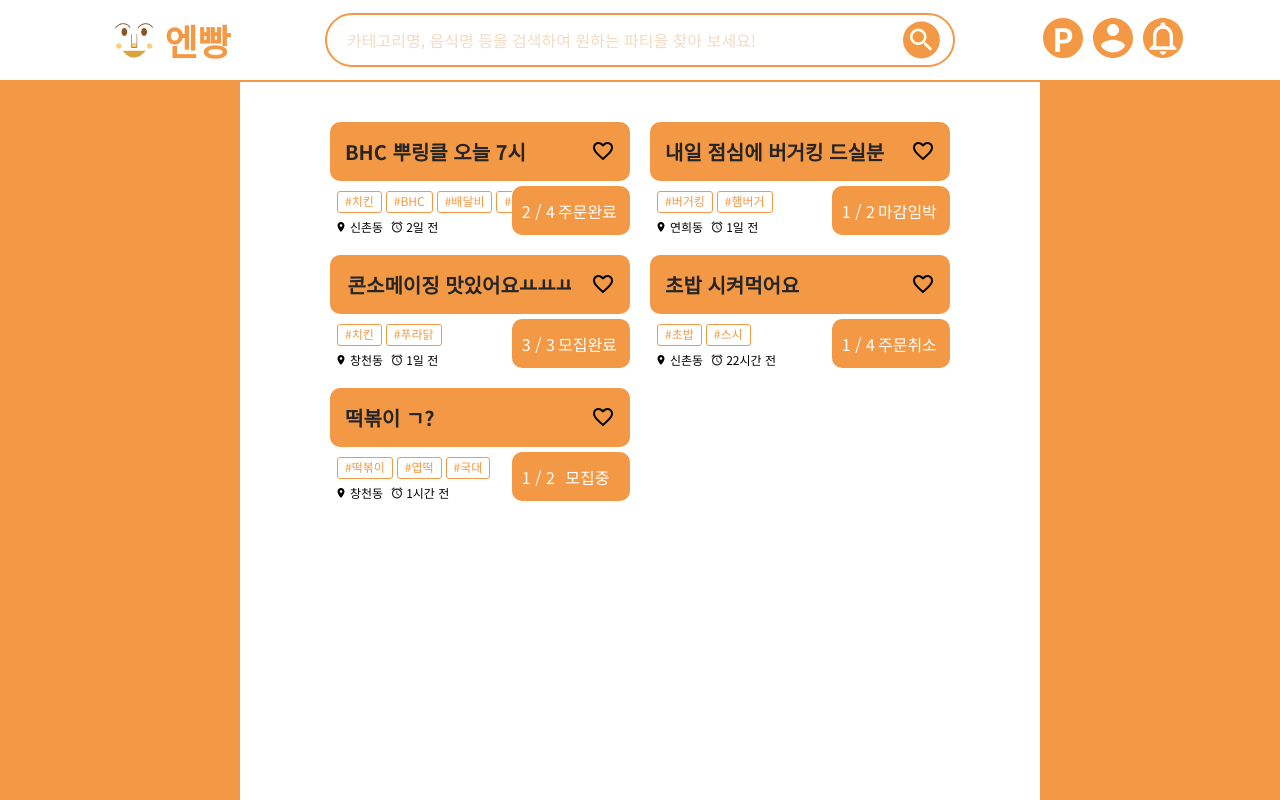
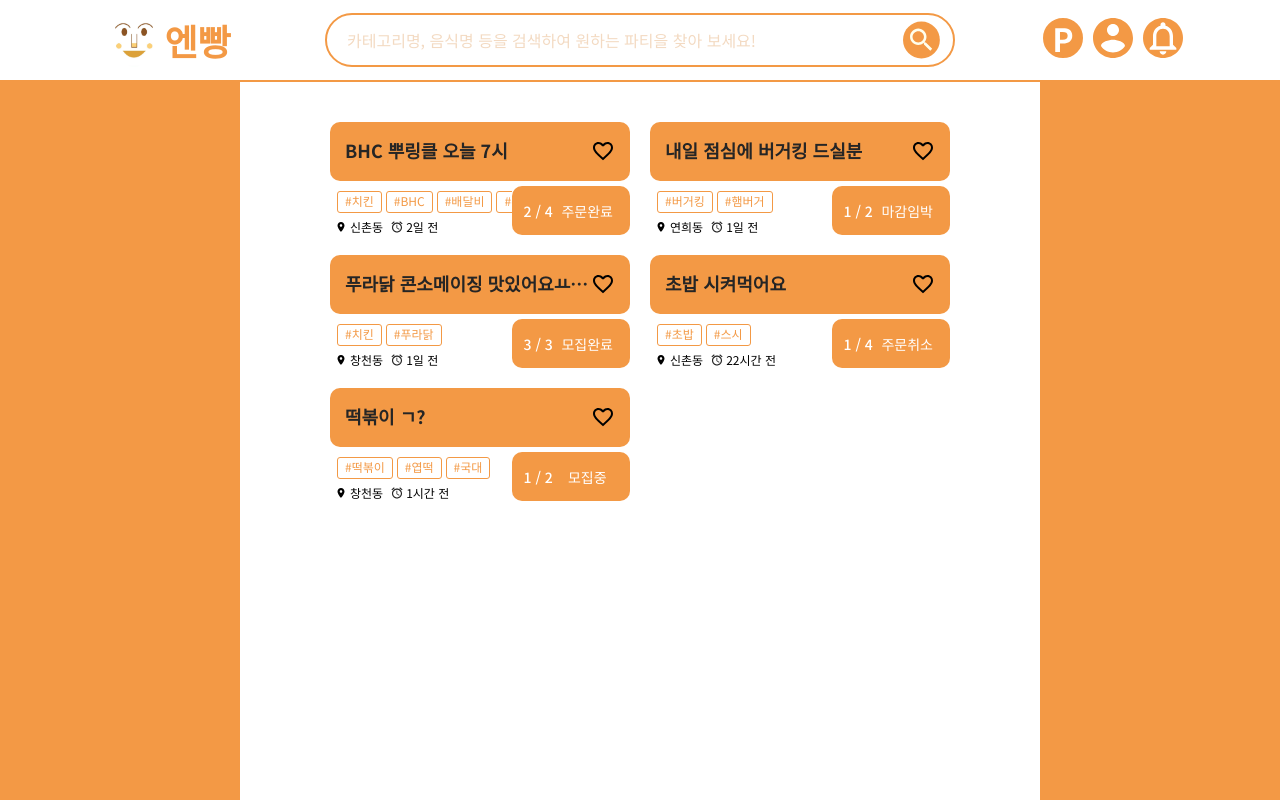
Before and after one commit to nbbang-sinchon/frontend, a React (Create React App) app: page /main in a window 1280 px wide. Shown: the top 800 px of the page. Built offline with nearby package versions, Linux system fonts and the light colour scheme.

Commit message:
Feat : 제목이 긴 경우 표시 방식 변경
제목이 길 경우 ellipsis를 이용하여 표시하도록 변경하였습니다.

```diff
--- a/src/components/Party.jsx
+++ b/src/components/Party.jsx
@@ -53,21 +53,19 @@ const Title = styled.div`
   padding: 15px;
   margin-bottom: 5px;
   color: ${COLORS.BLACK};
-  font-size: 20px;
+  font-size: 18px;
   font-weight: bolder;
   background: ${COLORS.PRIMARY};
   border-radius: 10px;
 `;
 
 const TitleColumn = styled.div`
-  display: flex;
-  flex-direction: column;
   align-items: center;
 
   &:nth-of-type(1) {
+    text-overflow: ellipsis;
     overflow: hidden;
     white-space: nowrap;
-    margin-right: 20px;
   }
 `;
 
@@ -79,7 +77,8 @@ const Status = styled.div`
   width: 100px;
   padding: 0 10px;
   color: ${COLORS.WHITE};
-  font-size: 16px;
+  font-size: 14px;
+  font-weight: 500;
   background: ${COLORS.PRIMARY};
   border-radius: 10px;
   white-space: nowrap;
```
